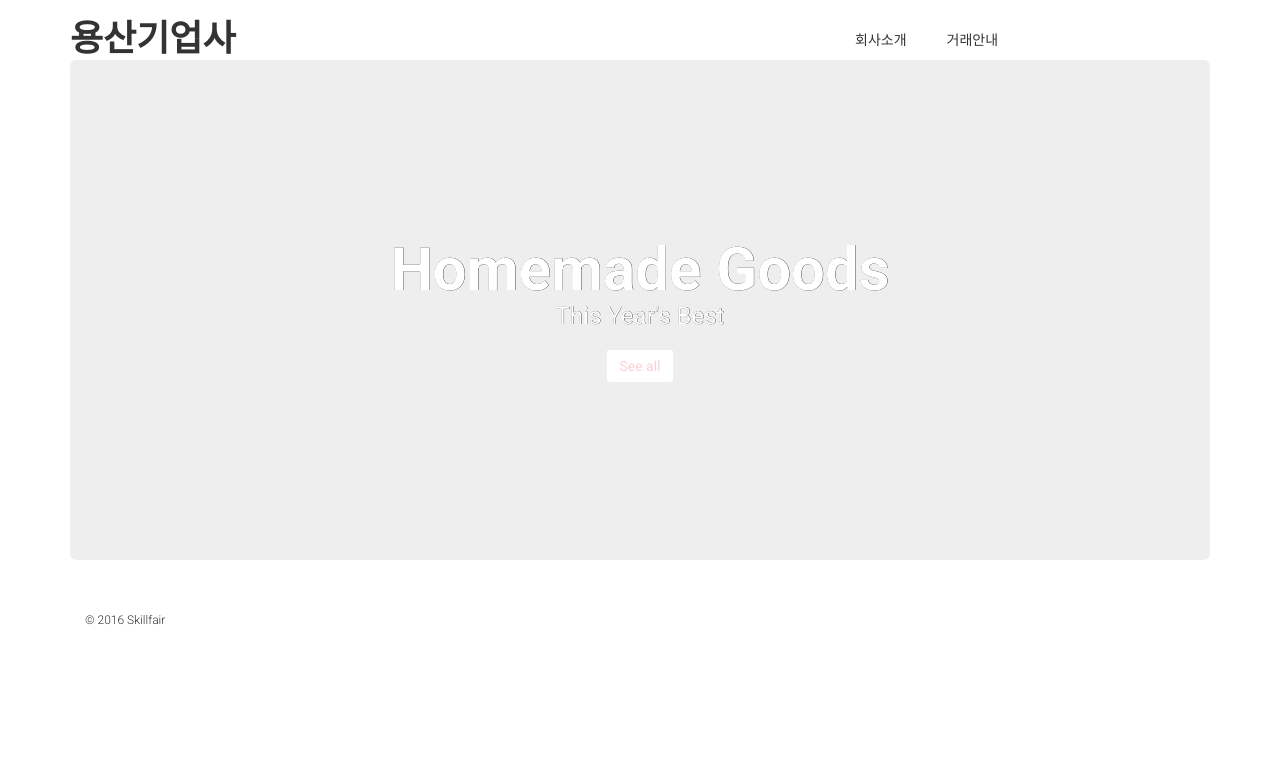
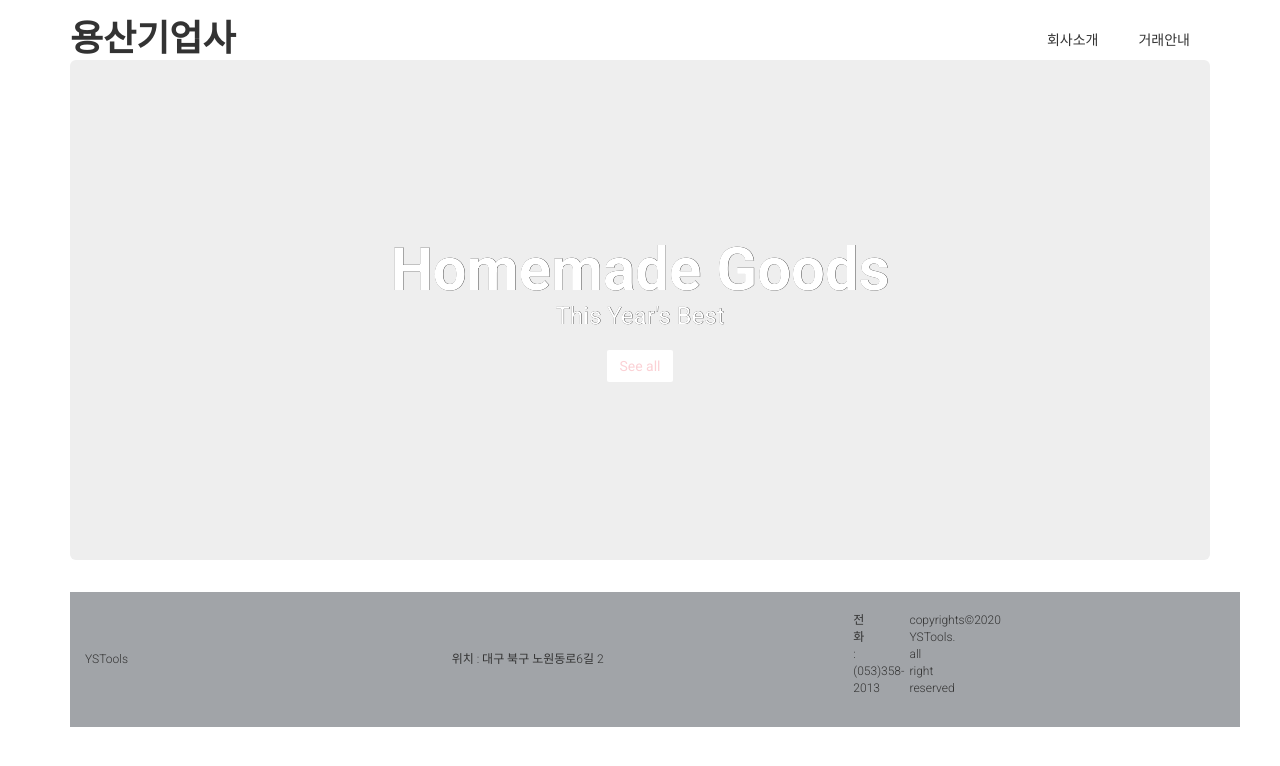
Before and after one commit to Seoha57/seoha57.github.io, a plain HTML site: page index.html in a window 1280 px wide. Drawn offline with nearby package versions, Linux system fonts and the light colour scheme.

Commit message:
Footer re-design

```diff
--- a/index.html
+++ b/index.html
@@ -13,8 +13,8 @@
   <header class="container">
     <div class="row">
 	<!-- col grid 수: 12 -->
-	  <h1 class="col-sm-8">용산기업사</h1>
-	  <nav class="row-sm-4 text-right">
+	  <h1 class="col-sm-4">용산기업사</h1>
+	  <nav class="col-sm-8 text-right">
 	    <p>회사소개</p>
 	    <p>거래안내</p>
 	  </nav>
@@ -48,13 +48,19 @@
 
 	<footer class="container">
       <div class="row">
-        <p class="col-sm-4">&copy; 2016 Skillfair</p>
-        <ul class="col-sm-8">
-          <li class="col-sm-1"></li>
-          <li class="col-sm-1"></li>
-          <li class="col-sm-1"></li>
-          <li class="col-sm-1"></li>
-        </ul>
+        <p class="col-sm-4">YSTools</p>
+		<p class="col-sm-4">위치 : 대구 북구 노원동로6길 2</p>
+		<ul class="col-sm-4">
+		  <li class="col-sm-2">
+		    <p>전화 : (053)358-2013</p>
+		  </li>
+		  <li class="col-sm-2">
+		    <p>
+			  <span>copyrights&copy;2020 YSTools. all right reserved
+			</p>
+		  </li>
+		</ul>
+		</p>
       </div>
     </footer>
 
--- a/main.css
+++ b/main.css
@@ -78,8 +78,10 @@ section .row img {
 }
 
 footer {
+  clear: both;
   font-size: 12px;
   padding: 20px 0;
+  background-color: #a1a4a8;
 }
 
 footer .col-sm-8 {
@@ -89,9 +91,26 @@ footer .col-sm-8 {
 
 footer ul {
   list-style: none;
+  float: left;
+  margin-right: 30px;
 }
 
 footer li img {
   width: 32px;
   height: 32px;
 }
+
+#footer {
+	clear: both;
+    width: 100%;
+    height: 90px;
+    background-color: #a1a4a8;
+}
+
+#footer .ft_wrap {
+	position: relative;
+    width: 1100px;
+    margin: 0 auto;
+    padding-top: 17px;
+    height: 50px;
+}
```
